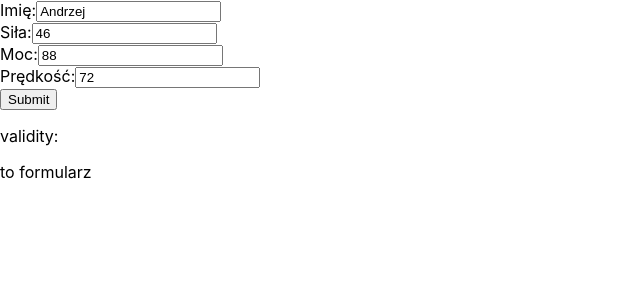
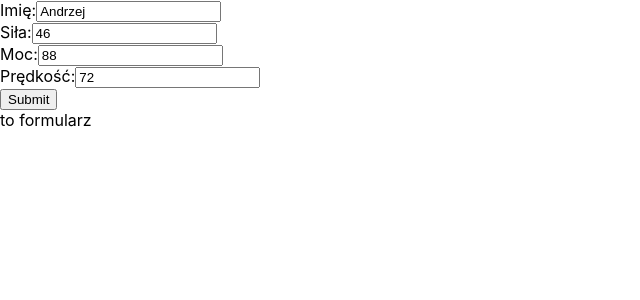
Before and after one commit to andrzejgal/react3, a React (Create React App) app: page / in a window 1280 px wide. Shown: the top 300 px of the page, without its empty margins (0-640 px from the left). Built offline with nearby package versions, Linux system fonts and the light colour scheme.

Commit message:
commented lines were deleted

```diff
--- a/src/components/formularz/index.js
+++ b/src/components/formularz/index.js
@@ -1,12 +1,5 @@
 import React from "react";
 import Bohater from './../bohater';
-
-
-const wordPattern = /^([a-zA-Z0-9])+$/;
-
-//var submitResult=false;
-
-
 
 
 
@@ -24,16 +17,16 @@ class Form extends React.Component {
         this.inputRefHp = React.createRef();
         this.inputRefSpeed = React.createRef();
         this.submitResult = false;
-        this.inputValues=[];
-        this.name="";
+        this.inputValues = [];
+        this.name = "";
 
         localStorage.clear();
     };
 
 
 
-    CheckValidity(event,element, pattern, customMessage) {
-        if (/*element.value*/this.state.name.match(pattern) == null) {
+    CheckValidity(event, element, pattern, customMessage) {
+        if (this.state.name.match(pattern) == null) {
             element.setCustomValidity(customMessage);
             element.reportValidity();
             return false;
@@ -48,20 +41,17 @@ class Form extends React.Component {
 
     handleChange(e) {
         this.setState({ name: e.target.value });
-//        this.name=e.target.value;
     }
 
     //
     handleSubmit(e) {
         e.preventDefault();
-        this.submitResult=true;
-        if (this.state.name==="") this.submitResult=false;
-//        this.submitResult = this.CheckValidity(e,this.inputRefName.current , wordPattern, "Pole może zawierać tylko litery");
+        this.submitResult = true;
+        if (this.state.name === "") this.submitResult = false;
         this.setState({
             validity: this.submitResult
         });
 
-//        if (this.submitResult) {
         if (this.state.validity) {
             this.inputValues.push(this.state.name);
             this.inputValues.push(this.inputRefStr.current.value);
@@ -98,22 +88,15 @@ class Form extends React.Component {
                         <input name="send" type="submit" />
                     </div>
                 </form>
-                 <p>validity: {this.inputValues.toString()}</p>
-                 {console.log('linia104',this.inputValues)}
-                 <Bohater  inputs={this.inputValues} />
-                 {/* {this.submitResult = false} */}
-                 {this.inputValues=[]}
+                <Bohater inputs={this.inputValues} />
+                {this.inputValues = []}
             </div>
         )
-
-
-
     }
 
 }
 
 function generateRandom() { //between 0 and 100
-    //    const min=0;
     const max = 100;
     return Math.floor(max * Math.random());
 
@@ -121,16 +104,4 @@ function generateRandom() { //between 0 and 100
 
 
 
-
-// nameValidation = (fieldName, fieldValue) => {
-//     if (fieldValue.trim() === '') {
-//       return {fieldName} +"nie może byc puste";
-//     }
-//     if (/[^a-zA-Z -]/.test(fieldValue)) {
-//       return "Imię może zawierać tylko litery";
-//     }
-//     return null;
-//   };
-
-
 export default Form;
```
Lines whose indentation alone changed are shown as unchanged.
